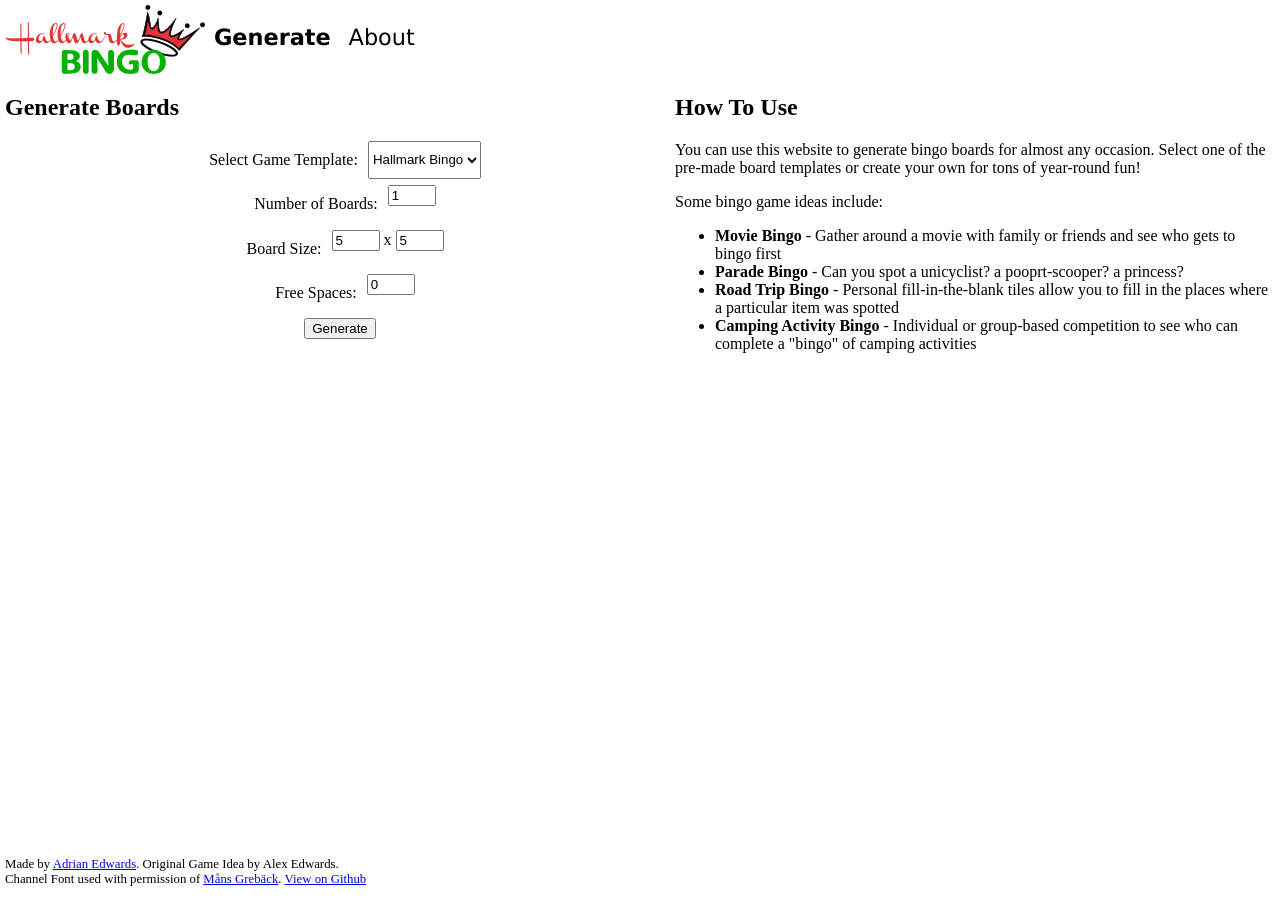
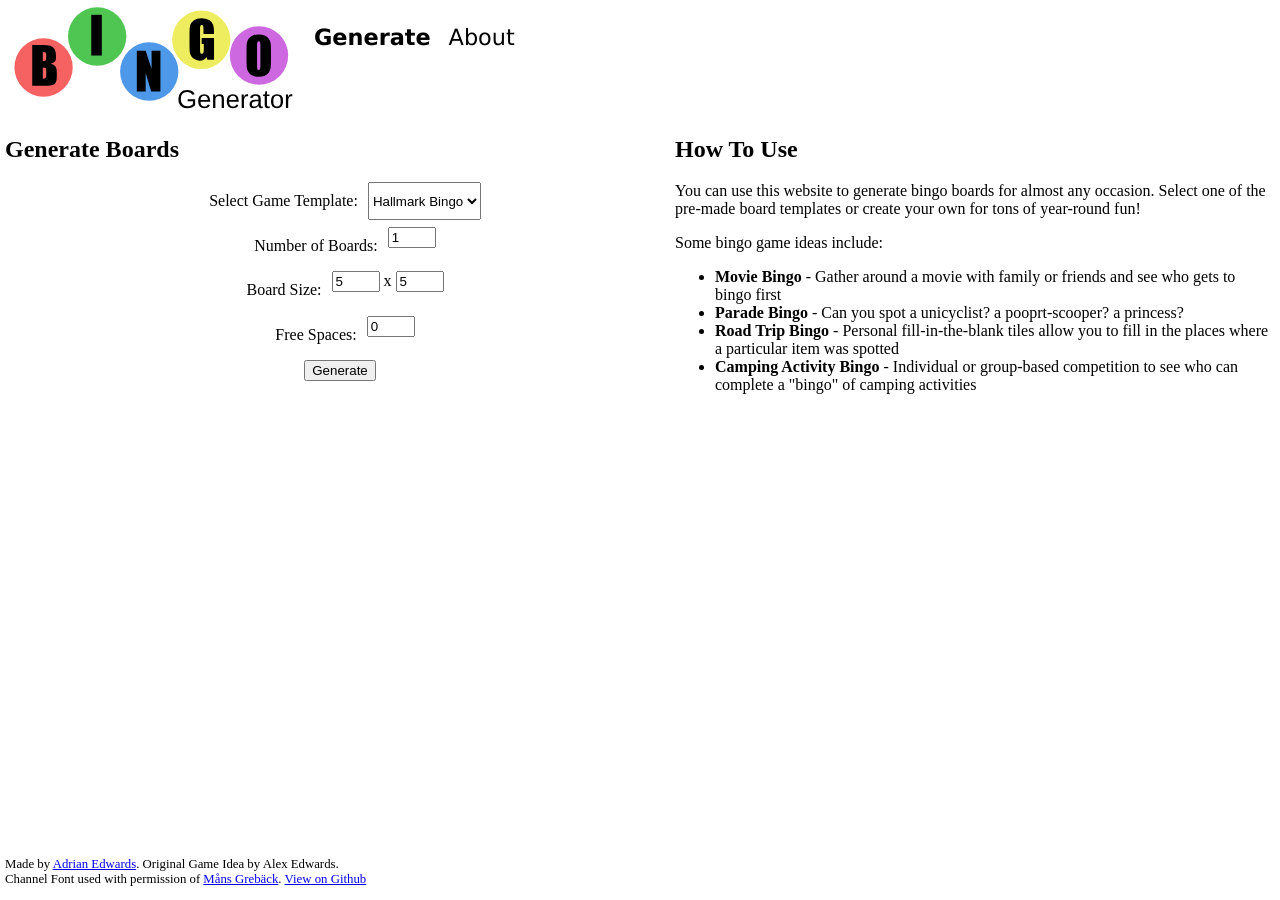
Before and after one commit to MoralCode/BingoGenerator, a Jekyll site: the page built from index.html, in a window 1280 px wide. Built offline with Jekyll 4.4.1, drawn with Linux system fonts in a browser that asks for light colours; comment, search, counter and statistics services are not loaded.

Commit message:
switch to generic logo

```diff
--- a/_includes/header.html
+++ b/_includes/header.html
@@ -1,4 +1,4 @@
-<img src="assets/media/hallmarkbingo.png" />
+<img src="assets/media/logo.svg" />
 <nav>
     <ul>
         {% for item in site.data.pages %}
--- a/assets/css/style.css
+++ b/assets/css/style.css
@@ -26,6 +26,7 @@ header > nav {
 header > img {
     flex-grow: 0;
     margin: 0 auto;
+    max-width: 300px;
 }
 
 nav ul {
```
Also changed, not shown: assets/media/hallmarkbingo.png (deleted), assets/media/logo.svg (added).
